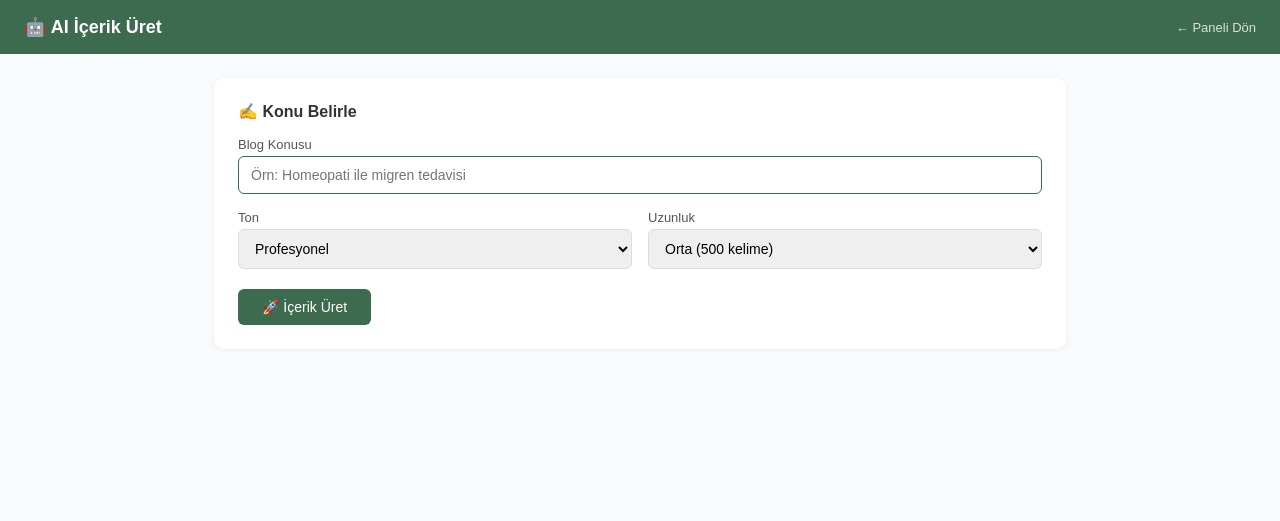
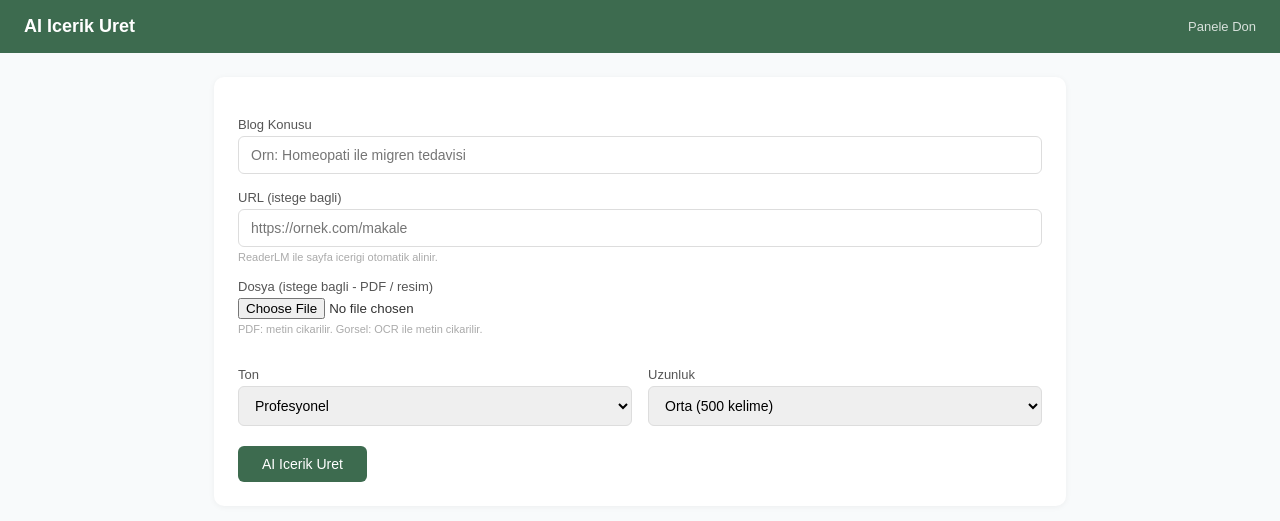
Before and after one commit to zfrkrc/homeopathy-website, a Flask app: page /admin/ai-content in a window 1280 px wide. Shown: the top 521 px of the page. Run offline with Flask 3, Linux system fonts and the light colour scheme; a user stored in the database is signed in; data comes from the database, SQL or seed files in the repository.

Commit message:
feat: AI content generation with reader-lm/Jina/HTTP fallback, clear history button

```diff
--- a/app/main.py
+++ b/app/main.py
@@ -1,5 +1,9 @@
 import os
 import uuid
+import json
+import logging
+import threading
+import httpx
 import markdown
 from flask import Flask, render_template, request, redirect, url_for, flash, send_from_directory, send_file
 from flask_login import LoginManager, login_user, logout_user, login_required, current_user
@@ -415,34 +419,155 @@ def admin_change_password():
 def uploaded_file(filename):
     return send_file(os.path.join(UPLOAD_DIR, filename))
 
+AI_JOBS_DIR = os.path.join(UPLOAD_DIR, 'ai_jobs')
+os.makedirs(AI_JOBS_DIR, exist_ok=True)
+
+_gen_log = logging.getLogger('ai_gen')
+OLLAMA_HOST = "https://insightmap.tr"
+OLLAMA_VERIFY = False
+
+def _ollama_post(payload, timeout=180):
+    resp = httpx.post(f"{OLLAMA_HOST}/api/ollama/generate", json=payload, timeout=timeout, verify=OLLAMA_VERIFY)
+    resp.raise_for_status()
+    return resp.json()
+
+def _generate_content(job_id, topic, tone, length, url, file_path, orig_filename):
+    try:
+        context_parts = []
+        if url:
+            text = ""
+            try:
+                resp = httpx.post(f"{OLLAMA_HOST}/api/ollama/generate", json={
+                    "model": "reader-lm:latest",
+                    "prompt": url,
+                    "stream": False,
+                    "options": {"temperature": 0.1, "num_predict": 4096}
+                }, timeout=60, verify=OLLAMA_VERIFY)
+                if resp.status_code == 200:
+                    text = resp.json().get("response", "").strip()[:4000]
+            except:
+                pass
+            if not text:
+                try:
+                    jina_key = os.environ.get("JINA_API_KEY", "")
+                    if jina_key:
+                        resp = httpx.get(f"https://r.jina.ai/{url}", timeout=60,
+                            headers={"Authorization": f"Bearer {jina_key}"}, follow_redirects=True)
+                        if resp.status_code == 200:
+                            text = resp.text.strip()[:4000]
+                except Exception as e:
+                    _gen_log.error(f'url fetch jina error: {e}')
+            if not text:
+                try:
+                    resp = httpx.get(url, timeout=30, follow_redirects=True)
+                    if resp.status_code == 200:
+                        import re
+                        text = re.sub(r'<[^>]+>', '', resp.text)[:4000]
+                        text = '\n'.join(line for line in text.split('\n') if line.strip())[:4000]
+                except Exception as e:
+                    _gen_log.error(f'url fetch fallback error: {e}')
+            if text:
+                context_parts.append(f'[URL: {url}]\n{text}')
+
+        if file_path and os.path.exists(file_path):
+            try:
+                ext = file_path.rsplit('.', 1)[1].lower()
+                text = ''
+                if ext == 'pdf':
+                    import pdfplumber
+                    with pdfplumber.open(file_path) as pdf:
+                        text = '\n'.join(p.page_text or '' for p in pdf.pages)[:4000]
+                elif ext in ('jpg', 'jpeg', 'png', 'webp'):
+                    with open(file_path, 'rb') as imgf:
+                        b64 = __import__('base64').b64encode(imgf.read()).decode()
+                    data = _ollama_post({"model": "glm-ocr:latest", "prompt": "Bu gorseldeki metni oldugu gibi cikar.",
+                        "images": [b64], "options": {"temperature": 0.1}}, timeout=120)
+                    text = data.get("response", "").strip()[:4000]
+                if text:
+                    context_parts.append(f'[Dosya: {orig_filename}]\n{text}')
+                os.remove(file_path)
+            except Exception as e:
+                _gen_log.error(f'file error: {e}')
+
+        context_text = '\n\n---\n\n'.join(context_parts)[:8000]
+        sys_prompt = 'Sen profesyonel blog yazarisin. Turkce, akici, SEO uyumlu icerik uret. Baslik ve alt basliklar kullan.'
+        if context_text:
+            sys_prompt += f'\n\nIcerigini asagidaki kaynaktan yararlanarak olustur:\n{context_text[:6000]}'
+        prompt = f'{topic} hakkinda {tone} tonda, {length} kelimelik SEO uyumlu blog yazisi yaz.'
+
+        _gen_log.info(f'generating for: {topic[:40]}')
+        data = _ollama_post({'model': 'qwen2.5:14b', 'system': sys_prompt, 'prompt': prompt,
+            'stream': False, 'options': {'temperature': 0.7, 'num_predict': 2048}}, timeout=180)
+        result = data.get('response', '')
+        _gen_log.info(f'generated {len(result)} chars')
+    except Exception as e:
+        result = f'[HATA] {str(e)}'
+        _gen_log.error(f'failed: {e}', exc_info=True)
+
+    import json
+    with open(os.path.join(AI_JOBS_DIR, f'{job_id}.json'), 'w') as f:
+        json.dump({'status': 'done', 'result': result, 'topic': topic}, f)
+    _gen_log.info('job saved')
+
 @app.route('/admin/ai-content', methods=['GET', 'POST'])
 @login_required
 def admin_ai_content():
-    generated = ''
-    topic = ''
+    job_id = request.args.get('job', '')
+    if job_id:
+        job_file = os.path.join(AI_JOBS_DIR, f'{job_id}.json')
+        if os.path.exists(job_file):
+            with open(job_file) as f:
+                job = json.load(f)
+            if job['status'] == 'done':
+                return render_template('admin/ai_content.html', generated=job.get('result',''), topic=job.get('topic',''), processing=False, job_id='')
+        return render_template('admin/ai_content.html', processing=True, job_id=job_id, generated='', topic='')
+
     if request.method == 'POST':
         topic = request.form.get('topic', '').strip()
         tone = request.form.get('tone', 'profesyonel')
         length = request.form.get('length', '500')
-        if topic:
-            try:
-                import httpx
-                prompt = f'{topic} hakkında {tone} tonda, {length} kelimelik SEO uyumlu blog yazısı yaz.'
-                resp = httpx.post('https://insightmap.tr/api/ollama/generate', json={
-                    'model': 'qwen2.5:14b',
-                    'system': 'Sen profesyonel blog yazarısın. Türkçe, akıcı, SEO uyumlu içerik üret. Başlık ve alt başlıklar kullan.',
-                    'prompt': prompt,
-                    'stream': False,
-                    'options': {'temperature': 0.7, 'num_predict': 2048}
-                }, timeout=120, verify=False)
-                if resp.status_code == 200:
-                    data = resp.json()
-                    generated = data.get('response', '')
-                else:
-                    flash(f'API hatası: {resp.status_code}', 'error')
-            except Exception as e:
-                flash(f'Hata: {str(e)[:100]}', 'error')
-    return render_template('admin/ai_content.html', topic=topic, generated=generated)
+        url = request.form.get('url', '').strip()
+        uploaded_file = request.files.get('file')
+        job_id = uuid.uuid4().hex[:12]
+        file_path = None
+
+        if uploaded_file and uploaded_file.filename:
+            ext = uploaded_file.filename.rsplit('.', 1)[1].lower() if '.' in uploaded_file.filename else ''
+            file_path = os.path.join(UPLOAD_DIR, f'job_{job_id}.{ext}')
+            uploaded_file.save(file_path)
+
+        with open(os.path.join(AI_JOBS_DIR, f'{job_id}.json'), 'w') as f:
+            json.dump({'status': 'pending'}, f)
+
+        import threading
+        t = threading.Thread(target=_generate_content, args=(job_id, topic, tone, length, url, file_path, uploaded_file.filename if uploaded_file else ''))
+        t.daemon = True
+        t.start()
+        return render_template('admin/ai_content.html', processing=True, job_id=job_id, generated='', topic=topic)
+
+    history = []
+    try:
+        for f in sorted(os.listdir(AI_JOBS_DIR), reverse=True)[:20]:
+            fp = os.path.join(AI_JOBS_DIR, f)
+            if f.endswith('.json') and os.path.isfile(fp):
+                with open(fp) as jf:
+                    data = json.load(jf)
+                if data.get('status') == 'done':
+                    history.append({'id': f[:-5], 'topic': data.get('topic',''), 'preview': data.get('result','')[:100]})
+    except:
+        pass
+    return render_template('admin/ai_content.html', processing=False, generated='', job_id='', history=history)
+
+
+@app.route('/admin/ai-content/clear', methods=['POST'])
+@login_required
+def admin_ai_content_clear():
+    import shutil
+    if os.path.exists(AI_JOBS_DIR):
+        shutil.rmtree(AI_JOBS_DIR)
+        os.makedirs(AI_JOBS_DIR, exist_ok=True)
+    flash('Gecmis uretimler temizlendi.', 'success')
+    return redirect(url_for('admin_ai_content'))
 
 @app.route('/theme.css')
 def theme_css():
--- a/app/templates/admin/ai_content.html
+++ b/app/templates/admin/ai_content.html
@@ -3,7 +3,7 @@
 <head>
   <meta charset="UTF-8">
   <meta name="viewport" content="width=device-width, initial-scale=1.0">
-  <title>AI İçerik Üret | {{ site_title }}</title>
+  <title>AI Icerik Uret | {{ site_title }}</title>
   <style>
     *{margin:0;padding:0;box-sizing:border-box}
     body{font-family:sans-serif;background:#f8fafb;color:#333}
@@ -12,11 +12,12 @@
     .admin-header a{color:#fff;text-decoration:none;font-size:13px;opacity:.8}
     .admin-body{padding:24px;max-width:900px;margin:0 auto}
     .flash{padding:10px 14px;border-radius:6px;margin-bottom:16px;font-size:13px}
+    .flash.success{background:#f0fdf4;color:#16a34a;border:1px solid #bbf7d0}
     .flash.error{background:#fef2f2;color:#dc2626;border:1px solid #fecaca}
     .card{background:#fff;padding:24px;border-radius:10px;box-shadow:0 1px 6px rgba(0,0,0,.05);margin-bottom:24px}
     .card h2{font-size:16px;margin-bottom:16px}
     label{display:block;font-size:13px;color:#555;margin-bottom:4px;margin-top:16px}
-    input[type=text],textarea,select{width:100%;padding:10px 12px;border:1px solid #ddd;border-radius:6px;font-size:14px}
+    input[type=text],input[type=url],textarea,select{width:100%;padding:10px 12px;border:1px solid #ddd;border-radius:6px;font-size:14px}
     textarea{min-height:300px;font-family:monospace;font-size:13px;line-height:1.6;resize:vertical}
     input:focus,textarea:focus{outline:none;border-color:#3d6b4f}
     .btn{display:inline-block;padding:10px 24px;border-radius:6px;font-size:14px;font-weight:500;border:none;cursor:pointer;text-decoration:none}
@@ -26,14 +27,13 @@
     .form-row>div{flex:1}
     .help{font-size:11px;color:#aaa;margin-top:4px}
     .result-box{background:#f8fafb;border:1px solid #e0e0e0;border-radius:8px;padding:20px;margin-top:16px;white-space:pre-wrap;font-size:14px;line-height:1.7}
-    .spinner{display:none;text-align:center;padding:20px}
-    .spinner.active{display:block}
+    .context-preview{background:#f0fdf4;border:1px solid #bbf7d0;border-radius:6px;padding:12px;margin:12px 0;font-size:12px;max-height:200px;overflow:auto;white-space:pre-wrap}
   </style>
 </head>
 <body>
   <div class="admin-header">
-    <h1>🤖 AI İçerik Üret</h1>
-    <a href="{{ url_for('admin_dashboard') }}">← Paneli Dön</a>
+    <h1>AI Icerik Uret</h1>
+    <a href="{{ url_for('admin_dashboard') }}">Panele Don</a>
   </div>
   <div class="admin-body">
     {% with messages = get_flashed_messages(with_categories=true) %}
@@ -41,51 +41,89 @@
     {% endwith %}
 
     <div class="card">
-      <h2>✍️ Konu Belirle</h2>
-      <form method="POST" onsubmit="document.getElementById('spinner').classList.add('active');this.querySelector('button').disabled=true">
+      <form method="POST" enctype="multipart/form-data" action="{{ url_for('admin_ai_content') }}">
         <label>Blog Konusu</label>
-        <input type="text" name="topic" value="{{ topic }}" placeholder="Örn: Homeopati ile migren tedavisi" required autofocus>
+        <input type="text" name="topic" value="{{ topic }}" placeholder="Orn: Homeopati ile migren tedavisi">
 
-        <div class="form-row">
+        <label>URL (istege bagli)</label>
+        <input type="url" name="url" placeholder="https://ornek.com/makale" value="">
+        <div class="help">ReaderLM ile sayfa icerigi otomatik alinir.</div>
+
+        <label>Dosya (istege bagli - PDF / resim)</label>
+        <input type="file" name="file" accept=".pdf,.jpg,.jpeg,.png,.webp">
+        <div class="help">PDF: metin cikarilir. Gorsel: OCR ile metin cikarilir.</div>
+
+        {% if context %}
+        <div class="context-preview">{{ context[:500] }}{% if context|length > 500 %}...{% endif %}</div>
+        {% endif %}
+
+        <div class="form-row" style="margin-top:16px">
           <div>
             <label>Ton</label>
             <select name="tone">
               <option value="profesyonel">Profesyonel</option>
-              <option value="samimi">Samimi / Kişisel</option>
+              <option value="samimi">Samimi / Kisisel</option>
               <option value="bilimsel">Bilimsel</option>
-              <option value="eğitici">Eğitici</option>
+              <option value="egitici">Egitici</option>
             </select>
           </div>
           <div>
             <label>Uzunluk</label>
             <select name="length">
-              <option value="300">Kısa (300 kelime)</option>
+              <option value="300">Kisa (300 kelime)</option>
               <option value="500" selected>Orta (500 kelime)</option>
               <option value="1000">Uzun (1000 kelime)</option>
-              <option value="1500">Detaylı (1500 kelime)</option>
+              <option value="1500">Detayli (1500 kelime)</option>
             </select>
           </div>
         </div>
 
         <div style="margin-top:20px">
-          <button type="submit" class="btn btn-primary">🚀 İçerik Üret</button>
+          <button type="submit" class="btn btn-primary" onclick="this.form.submit();this.disabled=true;document.getElementById('spinner').style.display='block'">AI Icerik Uret</button>
         </div>
       </form>
 
-      <div id="spinner" class="spinner">
-        <div style="font-size:24px;margin-bottom:8px">⏳</div>
-        <div style="color:#888;font-size:14px">Yapay zeka içerik üretiyor... Bu işlem 30-60 saniye sürebilir.</div>
+      <div id="spinner" class="spinner" style="display:none;text-align:center;padding:20px">
+        <div style="font-size:24px;margin-bottom:8px">Yukleniyor...</div>
+        <div style="color:#888;font-size:14px">Yapay zeka icerik uretiyor... Bu islem 30-60 saniye surebilir.</div>
       </div>
     </div>
 
+    {% if processing %}
+    <div class="card" style="text-align:center;padding:40px">
+      <h2>Icerik Uretiliyor...</h2>
+      <div style="font-size:48px;margin:20px 0">Yukleniyor</div>
+      <p style="color:#888">Yapay zeka iceriginizi hazirliyor.</p>
+      <p style="color:#aaa;font-size:12px;margin-top:12px">Sayfa otomatik yenilenecek...</p>
+    </div>
+    <script>setTimeout(function(){window.location.href='?job={{ job_id }}'},3000);</script>
+    {% endif %}
+
     {% if generated %}
     <div class="card">
-      <h2>📝 Üretilen İçerik</h2>
+      <h2>Uretilen Icerik</h2>
       <div class="result-box">{{ generated }}</div>
       <div style="margin-top:12px;display:flex;gap:8px">
-        <button class="btn btn-primary" onclick="navigator.clipboard.writeText(document.querySelector('.result-box').textContent)">📋 Kopyala</button>
-        <a href="{{ url_for('admin_post_new') }}" class="btn btn-secondary">➕ Yeni Yazı Oluştur</a>
+        <button class="btn btn-primary" onclick="navigator.clipboard.writeText(document.querySelector('.result-box').textContent)">Kopyala</button>
+        <a href="{{ url_for('admin_post_new') }}" class="btn btn-secondary">Yeni Yazi Olustur</a>
       </div>
+    </div>
+    {% endif %}
+
+    {% if history %}
+    <div class="card">
+      <h2 style="display:flex;justify-content:space-between;align-items:center">
+        Gecmis Uretimler
+        <form method="POST" action="{{ url_for('admin_ai_content_clear') }}" style="display:inline" onsubmit="return confirm('Tum gecmis uretimler silinsin mi?')">
+          <button class="btn btn-secondary" style="font-size:12px;padding:4px 12px">Temizle</button>
+        </form>
+      </h2>
+      {% for h in history %}
+      <div style="padding:8px 0;border-bottom:1px solid #eee;font-size:13px">
+        <a href="?job={{ h.id }}" style="color:#3d6b4f;text-decoration:none">{{ h.topic or '(konusuz)' }}</a>
+        <div style="color:#999;font-size:11px;margin-top:2px">{{ h.preview }}...</div>
+      </div>
+      {% endfor %}
     </div>
     {% endif %}
   </div>
--- a/requirements.txt
+++ b/requirements.txt
@@ -3,3 +3,5 @@ gunicorn==23.0.0
 flask-login==0.6.3
 bleach==6.2.0
 markdown==3.7
+httpx==0.28.1
+pdfplumber==0.11.7
```
Also changed, not shown: docker-compose.yml (+1 -12 lines), 3 other files.
